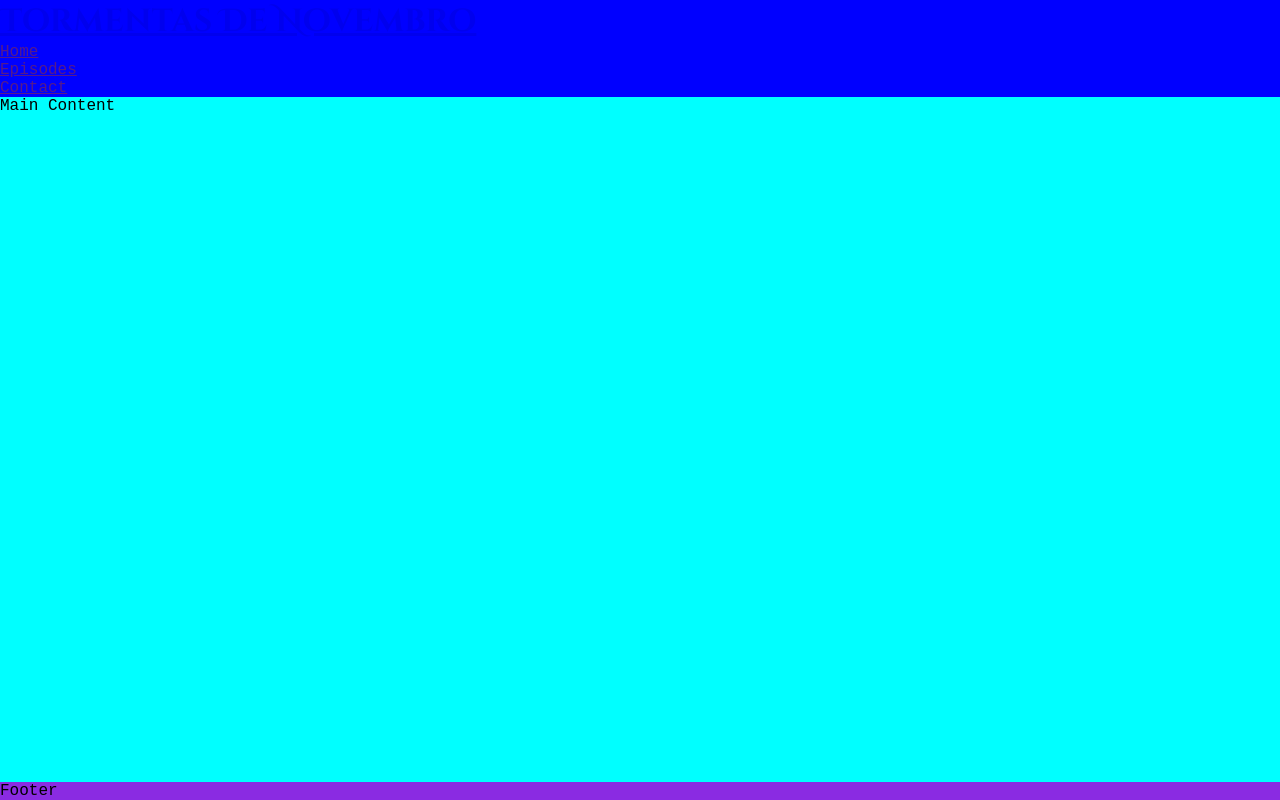
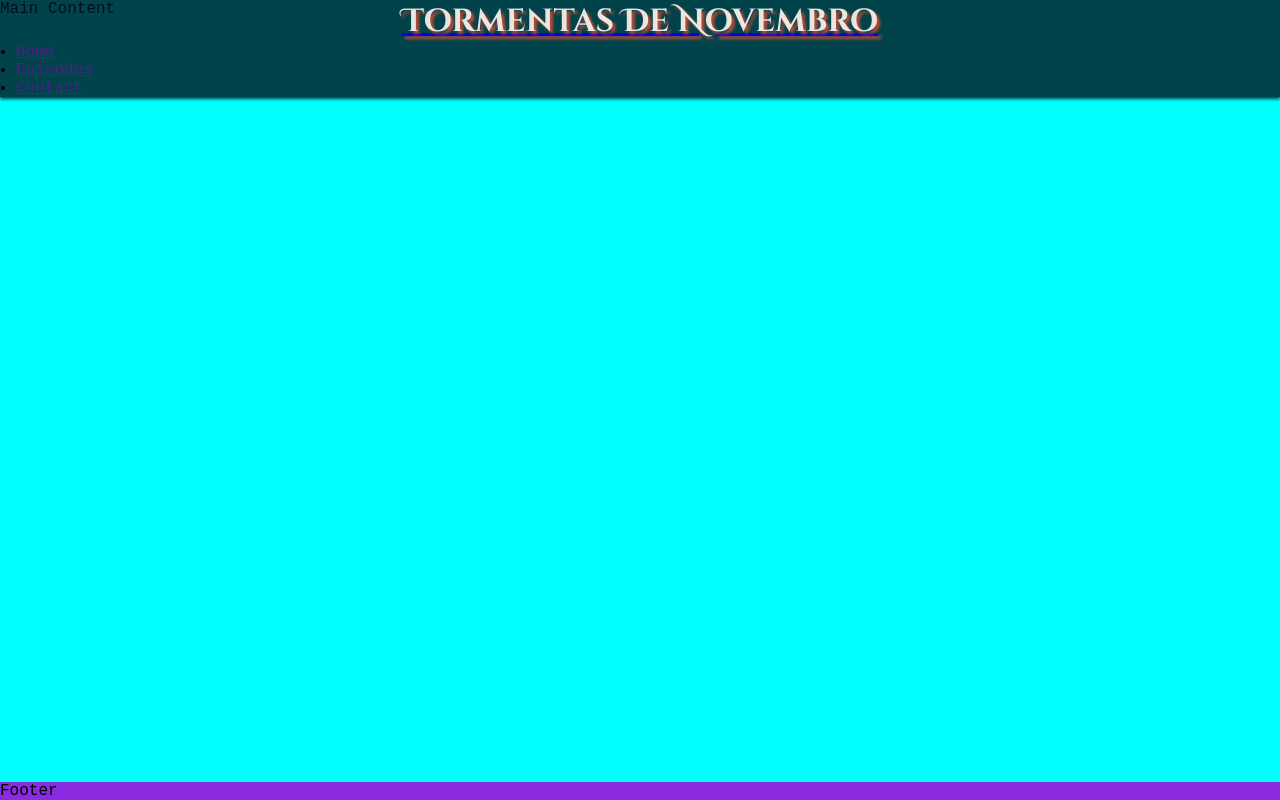
Before and after one commit to begoodorbelucky/TormentasDeNovembro, a plain HTML site: page index.html in a window 1280 px wide. Drawn offline with Linux system fonts and the light colour scheme.

Commit message:
box shadow to header, basic style on logo

```diff
--- a/assets/css/style.css
+++ b/assets/css/style.css
@@ -15,11 +15,20 @@ body {min-height: 100vh;
 }
 
 /* header */
+
 header {
-    background-color: blue;
+    background-color: rgba(0, 20, 30, 0.8);
+    padding: 0 1rem;
+    position: fixed;
+    z-index: 99;
+    width: 100%;
+    box-shadow: 0 2px 3px rgba(0, 20, 30, 0.8);
 }
 
-h1 {font-family: 'Cinzel Decorative', 'Courier New', Courier, monospace;}
+h1 {font-family: 'Cinzel Decorative', 'Courier New', Courier, monospace;
+    color: rgba(250, 248, 242, 0.9);
+    text-shadow: 3px 3px 3px rgba(213, 75, 50, 0.9);
+text-align: center;}
 
 /* main content */
 main {
```
